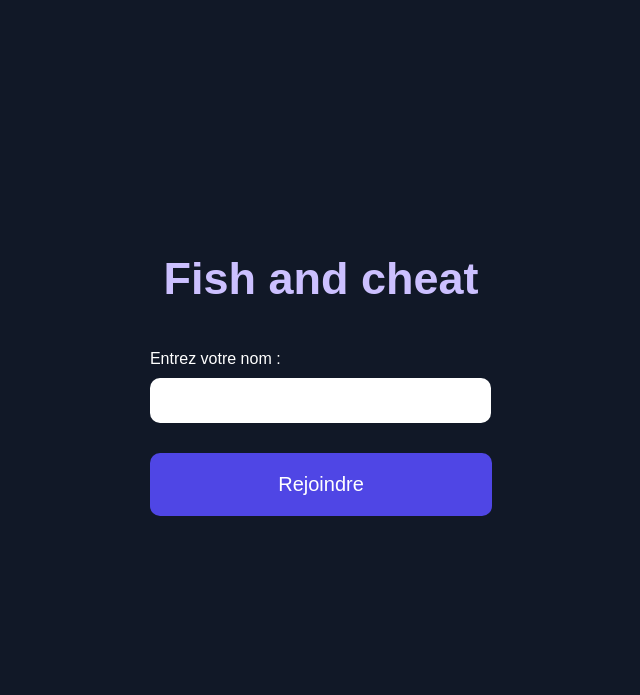
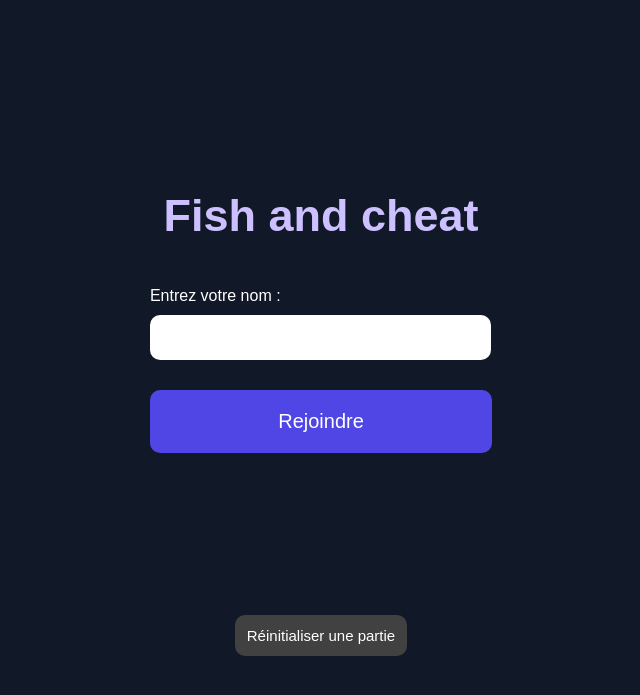
Before and after one commit to edbourque0/fish_and_cheat, a Flask app: page / in a window 1280 px wide. Shown: the top 695 px of the page, without its empty margins (319-959 px from the left). Run offline with Flask 3, Linux system fonts and the light colour scheme.

Commit message:
Design changes

```diff
--- a/app.py
+++ b/app.py
@@ -41,6 +41,16 @@ def assigner_roles():
     for joueur in temp_players:
         roles[joueur] = 'Joueur'
 
+def reset_param():
+        global joueurs, roles, partie_demarree, question_actuelle, points, tricheur, tricheur_revele
+        joueurs = []
+        roles = {}
+        partie_demarree = False
+        question_actuelle = None
+        points = 0
+        tricheur_revele = False
+        tricheur = ''
+
 
 @app.route('/', methods=['GET', 'POST'])
 def home():
@@ -51,6 +61,11 @@ def home():
             session['nom'] = nom_joueur
         return redirect(url_for('salle_attente'))
     return render_template('index.html')
+
+@app.route('/reset', methods=['POST'])
+def reset():
+    reset_param()
+    return redirect(url_for('home'))
 
 @app.route('/salle_attente')
 def salle_attente():
--- a/static/style.css
+++ b/static/style.css
@@ -26,7 +26,7 @@ body, html {
     background-color: #fff;
     padding: 20px;
     border-radius: 10px;
-    margin-bottom: 20px;
+    margin-bottom: 0px;
     font-size: 30px;
 }
 
@@ -47,12 +47,13 @@ body, html {
 }
 
 .bouton_question {
-    background-color: #2d2a83;
+    background-color: #414141;
     color: #fff;
     font-size: 20px;
     border: #333 ;
     padding: 15px;
-    margin-top: 40px;
+    margin-top: 20px;
+    margin-bottom: 20px;
     border-radius: 10px;
     cursor: pointer;
     width: 100%;
@@ -165,3 +166,27 @@ p {
     text-align: center;
     padding-top: 30px;
 }
+
+.reset {
+    background-color: #414141;
+    color: #fff;
+    font-size: 15px;
+    border: none;
+    padding: 12px;
+    margin-top: 10px;
+    border-radius: 10px;
+    cursor: pointer;
+    width: 100%;
+    display: flex;
+    align-items: center;
+    justify-content: center;
+}
+
+.text_tricheur {
+    padding: 20px;
+    margin-top: 20px;
+    width: 100%;
+    display: flex;
+    align-items: center;
+    justify-content: center;
+}
--- a/templates/index.html
+++ b/templates/index.html
@@ -13,6 +13,10 @@
             <input type="text" id="nom" name="nom" required>
         <button type="submit">Rejoindre</button>
     </form>
-    <p>{{ joueurs }}</p>
+    <p></p>
+    <p></p>
+    <form action="{{ url_for('reset') }} " method="POST">
+        <button class="reset" type="submit">Réinitialiser une partie</button>
+    </form>
 </body>
 </html>
--- a/templates/partie.html
+++ b/templates/partie.html
@@ -13,7 +13,7 @@
                     if (data.redirect) {
                         window.location.href = data.redirect; // Redirection vers la page de résultats
                     } else {
-                        alert(`Pas le tricheur. Points: ${data.points}`);
+                        alert(`Ce n'est pas le tricheur! Points: ${data.points}`);
                     }
                 })
                 .catch(error => console.error('Erreur:', error));
@@ -27,7 +27,7 @@
     <p class="role">Votre rôle : {{ role }}</p>
     {% if question %}
         <div>
-            <p class="question">{{ question['question'] }}</p>
+            <p class="question">{{ question['question'].replace('&quot;', '') }}</p>
             {% if role != 'Lecteur' %}
                 <p class="answer">Réponse : {{ question['correct_answer'] }}</p>
             {% endif %}
@@ -37,7 +37,7 @@
     <form action="{{ url_for('nouvelle_question') }}" method="post">
         <button class="bouton_question" type="submit">Obtenir une nouvelle question</button>
     </form>
-    <p></p>
+    <p class="text_tricheur">Cliquez sur le joueur que vous croyez être le tricheur:</p>
     <div id="joueurs-buttons">
         {% for joueur, joueur_role in roles.items() %}
             {% if joueur != nom_joueur %}
--- a/templates/resultat.html
+++ b/templates/resultat.html
@@ -11,7 +11,8 @@
         <h1>Résultats de la Partie</h1>
         <p>Le tricheur était : {{ tricheur }}</p>
         <p>Nombre de points accumulés : {{ points }}</p>
-        <form action="{{ url_for('home') }}" method="post">
+        <div></div>
+        <form action="{{ url_for('home') }}" method="get">
             <button type="submit">Refaire une partie</button>
         </form>
     </div>
```
